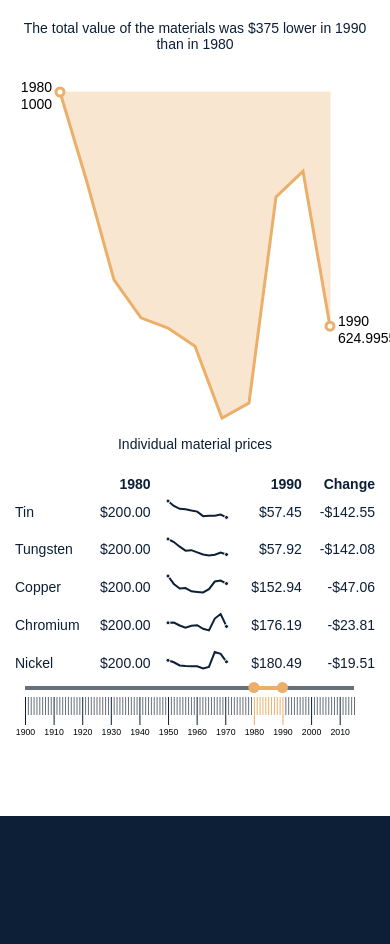
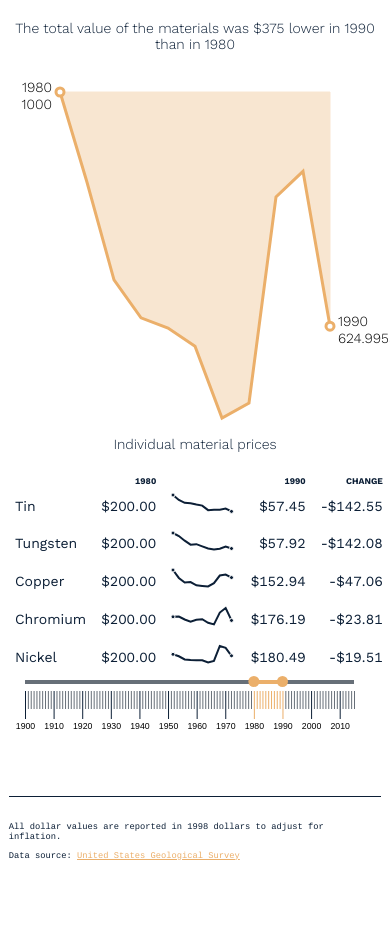
Before and after one commit to darthmall/simon-ehrlich-wager, a website with bundled scripts: page static/index.html in a window 390 px wide. Shown: the part 56-1000 px from the top of the page. After the commit the page ends 950 px from the top, so only its background shows below. Built offline with nearby package versions, Linux system fonts and the light colour scheme.

Commit message:
Add fonts and tweak responsive layout

```diff
--- a/static/css/style.css
+++ b/static/css/style.css
@@ -5,39 +5,54 @@
 
   --main-color: var(--darkblue);
   --accent-color: var(--orange);
+
+  --monospace: "Cousine", monospace;
+  --sans: "Work Sans", sans-serif;
 }
 
 html {
   color: var(--main-color);
-  font-family: sans-serif;
+  font-family: var(--sans);
   font-size: 16px;
 }
 
 body {
-  margin: 0;
+  margin: 0 auto;
   font-size: 0.875em;
+  max-width: 425px;
 }
 
 h1 {
   font-size: 1.6em;
+  font-weight: 300;
   margin-top: 0;
   margin-bottom: 1.6em;
 }
 
+p {
+  font-family: var(--monospace);
+}
+
+a {
+  color: var(--accent-color);
+}
+
 body > * {
-  padding: 1em;
+  margin: 1em;
 }
 
 main {
-  min-height: 100vh;
+  margin-bottom: 4.096em;
 }
 
 footer {
-  background-color: #0C1F36;
-  min-height: 25vh;
+  font-size: 0.625em;
+  padding: 1rem 0;
+  border-top: 1px solid var(--main-color);
 }
 
 svg {
+  font-weight: 300;
   overflow: visible;
   width: 100%;
   -moz-user-select: none;
@@ -53,6 +68,7 @@ figure {
 }
 
 figcaption {
+  font-weight: 300;
   flex: 0 0 auto;
   margin-bottom: 1.6em;
   text-align: center;
@@ -65,10 +81,14 @@ figure > svg {
 table {
   border-collapse: collapse;
   font-variant-numeric: lining-nums tabular-nums;
+  margin: auto;
 }
 
 th {
+  font-size: 0.625em;
+  font-weight: 700;
   text-align: left;
+  text-transform: uppercase;
 }
 
 td {
@@ -155,6 +175,7 @@ table .numeric {
 
 .tick text {
   font-size: 0.625em;
+  font-weight: 400;
 }
 .tick line {
   stroke: var(--main-color);
@@ -174,9 +195,10 @@ table .numeric {
   pointer-events: all;
 }
 
-@media screen and (min-width: 992px) {
+@media screen and (min-width: 960px) {
   body {
     font-size: 1.125em;
+    max-width: inherit;
   }
 
   figcaption {
--- a/static/index.html
+++ b/static/index.html
@@ -4,12 +4,23 @@
   <meta charset="UTF-8">
   <meta name="viewport" content="width=device-width, initial-scale=1.0">
   <meta http-equiv="X-UA-Compatible" content="ie=edge">
+  <link href="https://fonts.googleapis.com/css?family=Cousine|Work+Sans:300,400,700&amp;subset=latin-ext" rel="stylesheet">
   <link rel="stylesheet" href="css/style.css">
   <title>Simon-Ehrlich Wager</title>
 </head>
 <body>
   <main id="root" aria-role="application"></main>
-  <footer></footer>
+  <footer>
+    <p>
+      All dollar values are reported in 1998 dollars to adjust for inflation.
+    </p>
+    <p>
+      Data source:
+      <a href="https://minerals.usgs.gov/minerals/pubs/historical-statistics/">
+        United States Geological Survey
+      </a>
+    </p>
+  </footer>
   <script src="main.js"></script>
 </body>
 </html>
```
